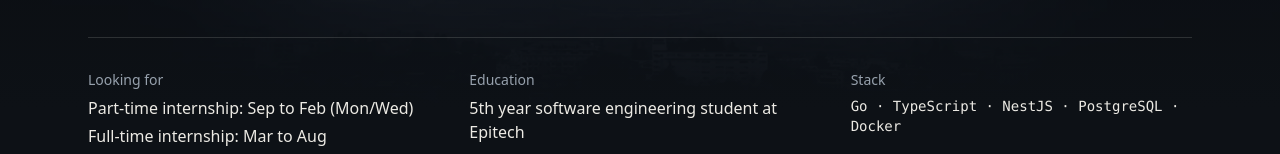
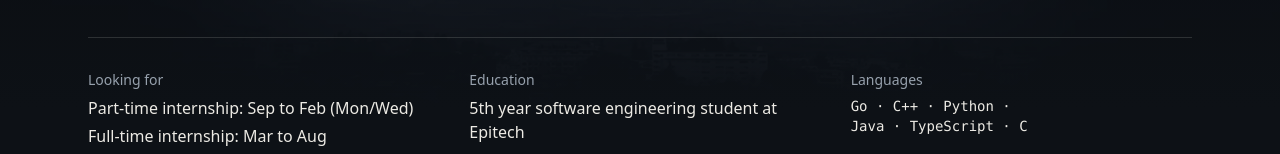
Before and after one commit to Thomaltarix/Portfolio, a React (Vite) app in the folder frontend/: page / in a window 1280 px wide. Shown: the part 646-800 px from the top of the page. Built offline with nearby package versions, Linux system fonts and the light colour scheme; no server answers.

Commit message:
copy(frontend): show the same languages at the top of the page as in the skills
The hero line only lists languages now, so its label becomes Languages, and
it wraps balanced instead of leaving a lone C on the second line.

Co-Authored-By: Claude Opus 5.5 <noreply@anthropic.com>

```diff
--- a/frontend/src/features/hero/components/HeroSection.tsx
+++ b/frontend/src/features/hero/components/HeroSection.tsx
@@ -132,7 +132,7 @@ export function HeroSection() {
                   </ul>
                 </dd>
               ) : (
-                <dd className={cn('text-base text-foreground', item === 'stack' && 'font-mono text-sm')}>
+                <dd className={cn('text-base text-foreground', item === 'stack' && 'font-mono text-sm text-balance')}>
                   {t(`now.${item}`)}
                 </dd>
               )}
--- a/frontend/src/locales/en/hero.json
+++ b/frontend/src/locales/en/hero.json
@@ -13,8 +13,8 @@
     ],
     "studyingLabel": "Education",
     "studying": "5th year software engineering student at Epitech",
-    "stackLabel": "Stack",
-    "stack": "Go · TypeScript · NestJS · PostgreSQL · Docker"
+    "stackLabel": "Languages",
+    "stack": "Go · C++ · Python · Java · TypeScript · C"
   },
   "photoCaption": "Mount Fuji from Lake Kawaguchi, 1 January 2026, 830 m above sea level."
 }
--- a/frontend/src/locales/fr/hero.json
+++ b/frontend/src/locales/fr/hero.json
@@ -13,8 +13,8 @@
     ],
     "studyingLabel": "Formation",
     "studying": "Étudiant en 5e année d'ingénierie logicielle à Epitech",
-    "stackLabel": "Stack",
-    "stack": "Go · TypeScript · NestJS · PostgreSQL · Docker"
+    "stackLabel": "Langages",
+    "stack": "Go · C++ · Python · Java · TypeScript · C"
   },
   "photoCaption": "Le mont Fuji depuis le lac Kawaguchi, 1er janvier 2026, 830 m d'altitude."
 }
```
